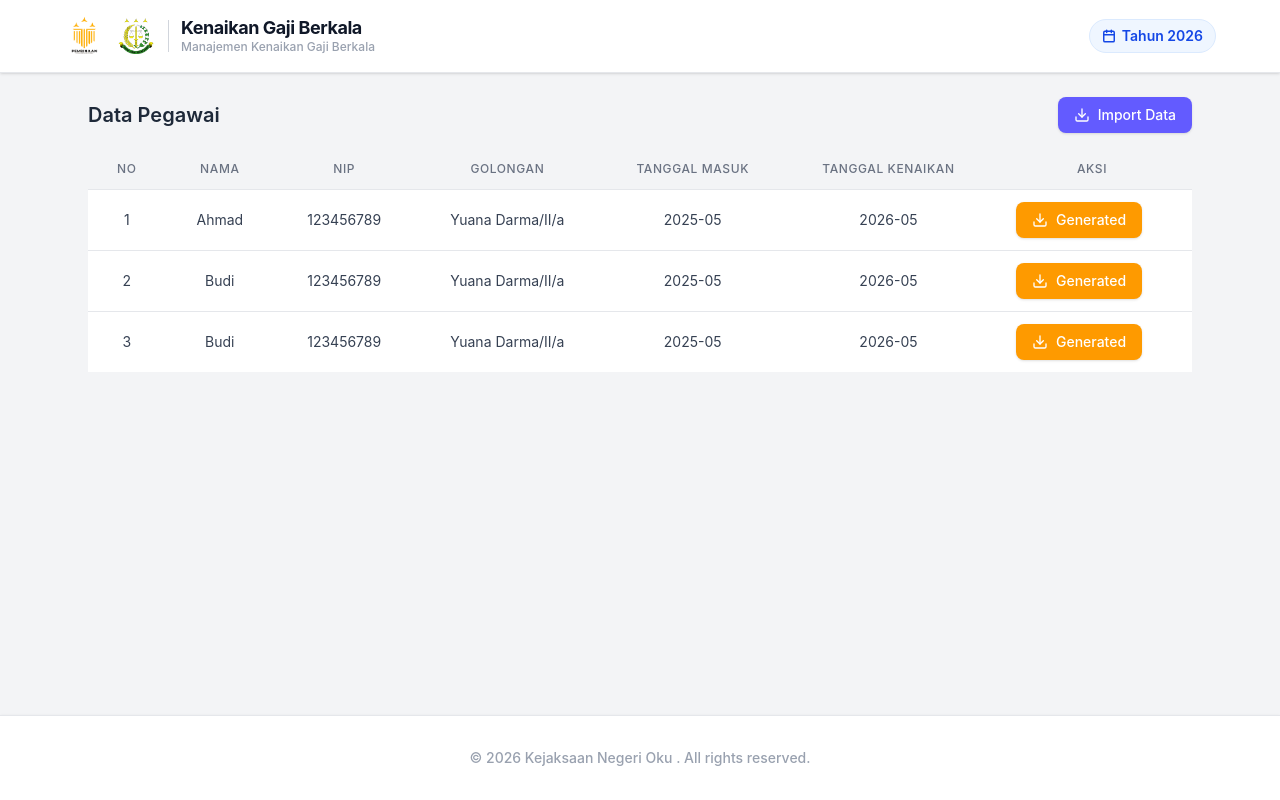
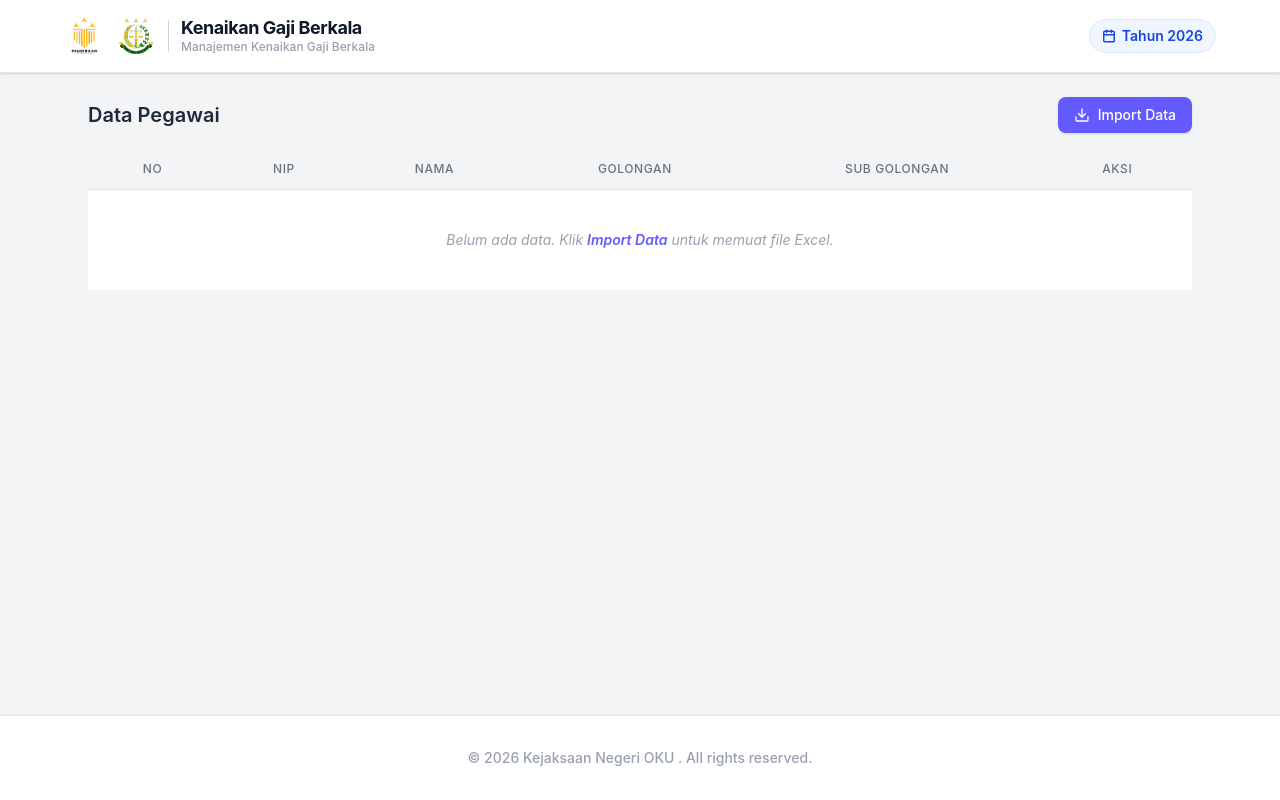
Before and after one commit to DenDev377/Electron-Project, a React (Vite) app: page / in a window 1280 px wide. Built offline with nearby package versions, Linux system fonts and the light colour scheme.

Commit message:
feat: Parsing data xcls ke dalam tabel , melakukan filter terhadap golongan dan subgolongan

```diff
--- a/package.json
+++ b/package.json
@@ -11,7 +11,8 @@
   },
   "dependencies": {
     "react": "^19.2.8",
-    "react-dom": "^19.2.8"
+    "react-dom": "^19.2.8",
+    "xlsx": "^0.18.5"
   },
   "devDependencies": {
     "@tailwindcss/postcss": "^4.3.3",
--- a/src/App.tsx
+++ b/src/App.tsx
@@ -1,17 +1,33 @@
-import ImportButton from './components/ImportButton'
-import Table from './components/Table'
+import { useState } from 'react';
+import ImportButton from './components/ImportButton';
+import Table from './components/Table';
+import type { PegawaiRow } from './types/pegawai';
 
 export default function App() {
+  // State hasil parsing Excel — dimulai dari array kosong
+  const [pegawaiData, setPegawaiData] = useState<PegawaiRow[]>([]);
+
+  function handleImport(data: PegawaiRow[]) {
+    setPegawaiData(data);
+  }
+
   return (
-    <div className=" p-6 flex flex-col gap-4 ">
+    <div className="p-6 flex flex-col gap-4">
       {/* Toolbar */}
       <div className="flex items-center justify-between">
-        <h2 className="text-xl font-semibold text-gray-800">Data Pegawai</h2>
-        <ImportButton />
+        <div>
+          <h2 className="text-xl font-semibold text-gray-800">Data Pegawai</h2>
+          {pegawaiData.length > 0 && (
+            <p className="text-xs text-gray-400 mt-0.5">
+              {pegawaiData.length} data berhasil diimport dari Excel
+            </p>
+          )}
+        </div>
+        <ImportButton onImport={handleImport} />
       </div>
 
-      {/* Content area — taruh komponen lain di sini */}
-      <Table />
+      {/* Tabel data pegawai */}
+      <Table data={pegawaiData} />
     </div>
-  )
+  );
 }
--- a/src/components/Footer.tsx
+++ b/src/components/Footer.tsx
@@ -2,7 +2,7 @@ export default function Footer() {
     return (
         <footer className=" flex items-center bg-white border-t border-gray-200 px-8 py-8 shadow-sm">
             <div className="flex items-center max-w-6xl mx-auto justify-center gap-3">
-                <p className="text-sm text-gray-400 font-medium">© 2026 Kejaksaan Negeri Oku . All rights reserved.</p>
+                <p className="text-sm text-gray-400 font-medium">© 2026 Kejaksaan Negeri OKU . All rights reserved.</p>
             </div>
         </footer>
     )
--- a/src/components/Table.tsx
+++ b/src/components/Table.tsx
@@ -1,41 +1,12 @@
+import type { PegawaiRow } from '../types/pegawai';
+import GeneratedButton from './GeneratedButton';
 
-import GeneratedButton from "./GeneratedButton"
+interface TableProps {
+  /** Data hasil parsing Excel. Kosong = tampil placeholder dummy. */
+  data: PegawaiRow[];
+}
 
-export default function Table() {
-    const TotalData = [
-        {
-            id: 1,
-            Nama: "Ahmad",
-            NIP: "123456789",
-            Golongan: "Yuana Darma/II/a",
-            TanggalMasuk: "2025-05",
-            TanggalKenaikan: "2026-05",
-            Aksi: "Generated"
-
-        },
-        {
-            id: 2,
-            Nama: "Budi",
-            NIP: "123456789",
-            Golongan: "Yuana Darma/II/a",
-            TanggalMasuk: "2025-05",
-            TanggalKenaikan: "2026-05",
-            Aksi: "Generated"
-
-        },
-        {
-            id: 3,
-            Nama: "Budi",
-            NIP: "123456789",
-            Golongan: "Yuana Darma/II/a",
-            TanggalMasuk: "2025-05",
-            TanggalKenaikan: "2026-05",
-            Aksi: "Generated"
-
-        },
-
-    ]
-
+export default function Table({ data }: TableProps) {
   return (
     <div className="overflow-x-auto">
       <table className="min-w-full divide-y divide-gray-200">
@@ -45,54 +16,58 @@ export default function Table() {
               No
             </th>
             <th scope="col" className="px-6 py-3 text-center text-xs font-medium text-gray-500 uppercase tracking-wider">
-                            Nama
+              NIP
             </th>
             <th scope="col" className="px-6 py-3 text-center text-xs font-medium text-gray-500 uppercase tracking-wider">
-                            NIP
+              Nama
             </th>
             <th scope="col" className="px-6 py-3 text-center text-xs font-medium text-gray-500 uppercase tracking-wider">
               Golongan
             </th>
             <th scope="col" className="px-6 py-3 text-center text-xs font-medium text-gray-500 uppercase tracking-wider">
-                            Tanggal Masuk
+              Sub Golongan
             </th>
-                        <th scope="col" className="px-6 py-3 text-center text-xs font-medium text-gray-500 uppercase tracking-wider">
-                            Tanggal Kenaikan
-                        </th>
-
             <th scope="col" className="px-6 py-3 text-center text-xs font-medium text-gray-500 uppercase tracking-wider">
               Aksi
             </th>
           </tr>
         </thead>
         <tbody className="bg-white divide-y divide-gray-200">
-                    {TotalData.map((item) => (
-                        <tr key={item.id} className="hover:bg-gray-50 transition-colors">
+          {data.length === 0 ? (
+            <tr>
+              <td
+                colSpan={6}
+                className="px-6 py-10 text-center text-sm text-gray-400 italic"
+              >
+                Belum ada data. Klik <span className="font-semibold text-[#635BFF]">Import Data</span> untuk memuat file Excel.
+              </td>
+            </tr>
+          ) : (
+            data.map((item, index) => (
+              <tr key={index} className="hover:bg-gray-50 transition-colors">
                 <td className="px-6 py-3 whitespace-nowrap text-sm text-gray-700 text-center">
-                                {item.id}
+                  {index + 1}
+                </td>
+                <td className="px-6 py-3 whitespace-nowrap text-sm text-gray-700 text-center font-mono">
+                  {item.nip}
                 </td>
                 <td className="px-6 py-3 whitespace-nowrap text-sm text-gray-700 text-center">
-                                {item.Nama}
+                  {item.nama}
                 </td>
                 <td className="px-6 py-3 whitespace-nowrap text-sm text-gray-700 text-center">
-                                {item.NIP}
+                  {item.golongan}
                 </td>
                 <td className="px-6 py-3 whitespace-nowrap text-sm text-gray-700 text-center">
-                                {item.Golongan}
-                            </td>
-                            <td className="px-6 py-3 whitespace-nowrap text-sm text-gray-700 text-center">
-                                {item.TanggalMasuk}
-                            </td>
-                            <td className="px-6 py-3 whitespace-nowrap text-sm text-gray-700 text-center">
-                                {item.TanggalKenaikan}
+                  {item.subgolongan}
                 </td>
                 <td className="px-6 py-3 whitespace-nowrap text-sm text-gray-700 text-center">
                   <GeneratedButton />
                 </td>
               </tr>
-                    ))}
+            ))
+          )}
         </tbody>
       </table>
     </div>
-    )
+  );
 }
--- /dev/null
+++ b/src/types/pegawai.ts
@@ -0,0 +1,14 @@
+/**
+ * Representasi satu baris data pegawai yang dibaca dari file Excel.
+ * Mapping kolom Excel → field TypeScript:
+ *   "NIP"         → nip
+ *   "Nama"        → nama
+ *   "Golongan"    → golongan
+ *   "Subgolongan" → subgolongan
+ */
+export interface PegawaiRow {
+  nip: string;
+  nama: string;
+  golongan: string;
+  subgolongan: string;
+}
--- /dev/null
+++ b/src/utils/excelParser.ts
@@ -0,0 +1,151 @@
+import * as XLSX from 'xlsx';
+import type { PegawaiRow } from '../types/pegawai';
+
+/**
+ * Mapping header kolom Excel (case-insensitive, trimmed)
+ * ke field PegawaiRow.
+ */
+const HEADER_MAP: Record<string, keyof PegawaiRow> = {
+  // NIP
+  'nip': 'nip',
+  'nip/nrp': 'nip',
+  // Nama
+  'nama': 'nama',
+  'nama pegawai': 'nama',
+  // Golongan (kolom ini juga akan menghasilkan subgolongan via parseGolonganField)
+  'golongan': 'golongan',
+  'gol/pangkat': 'golongan',
+  'pangkat/gol': 'golongan',
+  // Subgolongan (jika memang ada kolom terpisah di Excel)
+  'subgolongan': 'subgolongan',
+  'sub golongan': 'subgolongan',
+  'ruang': 'subgolongan',
+};
+
+/**
+ * Mengekstrak 18-digit NIP dari string seperti:
+ *   "197505152000031003 / 60075136"
+ *   → "197505152000031003"
+ *
+ * Strategi: pecah dengan "/" lalu ambil bagian yang berisi 18 digit angka.
+ * Jika tidak ditemukan, kembalikan bagian pertama (fallback).
+ */
+function parseNip(raw: string): string {
+  // Hapus semua tanda petik (', ", `) yang kadang muncul
+  // ketika kolom Excel diformat sebagai teks
+  const cleaned = raw.replace(/['"``]/g, '').trim();
+
+  const parts = cleaned.split('/').map((p) => p.trim());
+  // Cari bagian yang tepat 18 digit angka (format NIP PNS)
+  const nipPart = parts.find((p) => /^\d{18}$/.test(p));
+  return nipPart ?? parts[0] ?? cleaned;
+}
+
+/**
+ * Mengekstrak golongan (romawi) dan subgolongan (huruf) dari string seperti:
+ *   "Jaksa Madya / (IV/a)"
+ *   → { golongan: "IV", subgolongan: "a" }
+ *
+ * Pola yang dicari: tanda kurung berisi romawi garis miring huruf, contoh: (IV/a)
+ * Romawi yang valid untuk PNS: I, II, III, IV (dan variasinya)
+ */
+function parseGolonganField(raw: string): { golongan: string; subgolongan: string } {
+  // Regex: cari pola (ROMAWI/huruf) di dalam string, contoh: (IV/a), (III/c)
+  const match = raw.match(/\(([IVX]+)\/([a-d])\)/i);
+  if (match) {
+    return {
+      golongan: match[1].toUpperCase(),   // contoh: "IV"
+      subgolongan: match[2].toLowerCase(), // contoh: "a"
+    };
+  }
+
+  // Fallback: kembalikan nilai mentah (tidak ada pola kurung yang cocok)
+  return { golongan: raw, subgolongan: '' };
+}
+
+/**
+ * Membaca File Excel (.xlsx / .xls) dan mengembalikan
+ * array PegawaiRow dari worksheet pertama.
+ *
+ * @param file - File object dari input[type="file"] browser
+ * @returns Promise<PegawaiRow[]>
+ */
+export async function parseExcelFile(file: File): Promise<PegawaiRow[]> {
+  // Baca file sebagai ArrayBuffer
+  const buffer = await file.arrayBuffer();
+
+  // Parse workbook dengan SheetJS
+  const workbook = XLSX.read(buffer, { type: 'array' });
+
+  // Ambil worksheet pertama
+  const firstSheetName = workbook.SheetNames[0];
+  if (!firstSheetName) {
+    throw new Error('File Excel tidak memiliki worksheet.');
+  }
+  const worksheet = workbook.Sheets[firstSheetName];
+
+  // Konversi worksheet ke array-of-arrays (raw rows)
+  const rawRows = XLSX.utils.sheet_to_json<unknown[]>(worksheet, {
+    header: 1,
+    defval: '',
+  });
+
+  if (rawRows.length < 2) {
+    return [];
+  }
+
+  // Baris pertama = header (normalkan ke lowercase)
+  const headerRow = (rawRows[0] as unknown[]).map((h) =>
+    String(h).trim().toLowerCase()
+  );
+
+  // Baris berikutnya = data
+  const dataRows = rawRows.slice(1);
+
+  const result: PegawaiRow[] = dataRows
+    .map((row) => {
+      const cols = row as unknown[];
+      const entry: Partial<PegawaiRow> = {};
+
+      headerRow.forEach((header, colIndex) => {
+        const field = HEADER_MAP[header];
+        if (!field) return;
+
+        const rawValue = cols[colIndex];
+        const strValue =
+          rawValue !== undefined && rawValue !== null
+            ? String(rawValue).trim()
+            : '';
+
+        if (field === 'nip') {
+          // Ekstrak 18-digit NIP dari string seperti "197505152000031003 / 60075136"
+          entry.nip = parseNip(strValue);
+
+        } else if (field === 'golongan') {
+          // Ekstrak romawi DAN subgolongan dari satu kolom
+          // contoh: "Jaksa Madya / (IV/a)" → golongan="IV", subgolongan="a"
+          const parsed = parseGolonganField(strValue);
+          entry.golongan = parsed.golongan;
+          // Hanya set subgolongan dari sini jika belum diisi oleh kolom terpisah
+          if (!entry.subgolongan) {
+            entry.subgolongan = parsed.subgolongan;
+          }
+
+        } else {
+          entry[field] = strValue;
+        }
+      });
+
+      return entry as PegawaiRow;
+    })
+    // Buang baris kosong
+    .filter(
+      (row) =>
+        row.nip !== '' ||
+        row.nama !== '' ||
+        row.golongan !== '' ||
+        row.subgolongan !== ''
+    );
+
+  return result;
+}
```
Also changed, not shown: src/components/ImportButton.tsx (+115 -9 lines), 2 other files (tests, documents, lock files or other folders). Lines whose indentation alone changed are shown as unchanged.
